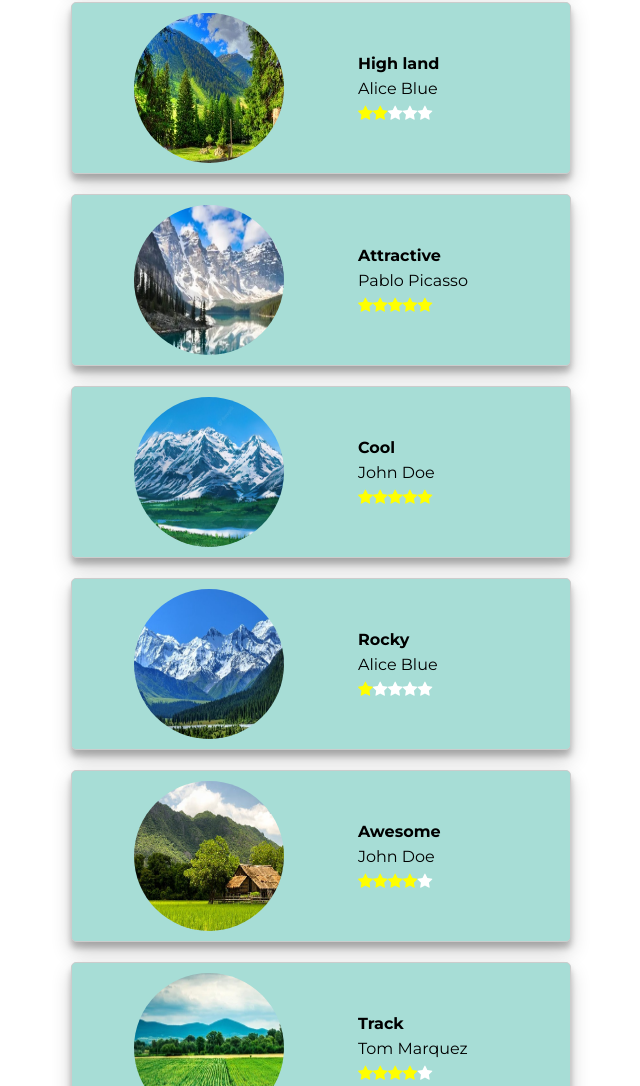
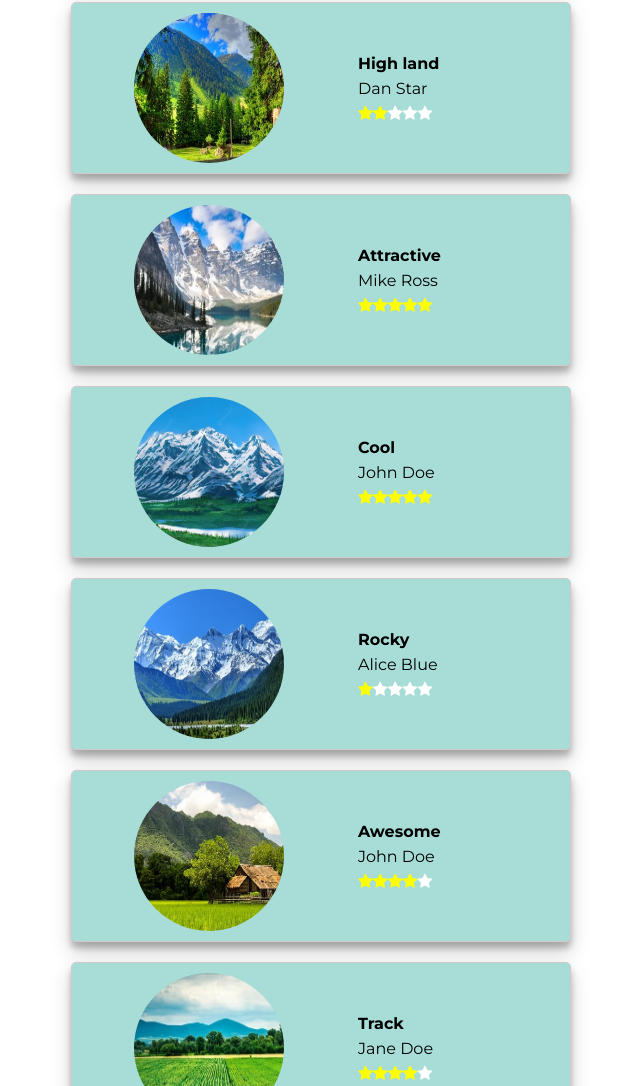
Before and after one commit to kamranqasimovsgithub/react-page, a React (Create React App) app: page /react-page/list in a window 1280 px wide. Shown: the part 1684-2770 px from the top of the page, without its empty margins (319-959 px from the left). Built offline with nearby package versions, Linux system fonts and the light colour scheme.

Commit message:
react webpage design using context api

```diff
--- a/src/data.js
+++ b/src/data.js
@@ -8,16 +8,18 @@ import  f1 from './image/field1.jpg'
 import  f2 from './image/field2.jpg'
 import  f3 from './image/field3.jpg'
 import  f4 from './image/field4.jpg'
+import  f5 from './image/field5.jpg'
 import  w1 from './image/waterfall1.jpg'
 import  w2 from './image/waterfall2.jpg'
 import  w3 from './image/waterfall3.jpg'
+import  w4 from './image/waterfall4.jpg'
 
 
 export const data = [
     {
       id: 1,
       name: "Mountain",
-      author: "Paulo Coelho",
+      author: "Mike Ross",
       image: m1
     },
     {
@@ -47,13 +49,13 @@ export const data = [
     {
       id: 6,
       name: "High land",
-      author: "Alice Blue",
+      author: "Dan Star",
       image: m3
     },
     {
       id: 7,
       name: "Attractive",
-      author: "Pablo Picasso",
+      author: "Mike Ross",
       image: m4
     },
     {
@@ -77,7 +79,7 @@ export const data = [
     {
       id: 11,
       name: "Track",
-      author: "Tom Marquez",
+      author: "Jane Doe",
       image: f4
     },
     {
@@ -89,7 +91,19 @@ export const data = [
     {
       id: 13,
       name: "Wonderfall",
-      author: "Pablo Picasso",
+      author: "Mike Ross",
       image: w2
+    },
+    {
+      id: 14,
+      name: "Sunny",
+      author: "John Doe",
+      image: f5
+    },
+    {
+      id: 15,
+      name: "Tropical",
+      author: "John Doe",
+      image: w4
     }
   ];
```
Also changed, not shown: src/image/field5.jpg (added), src/image/waterfall4.jpg (added).
